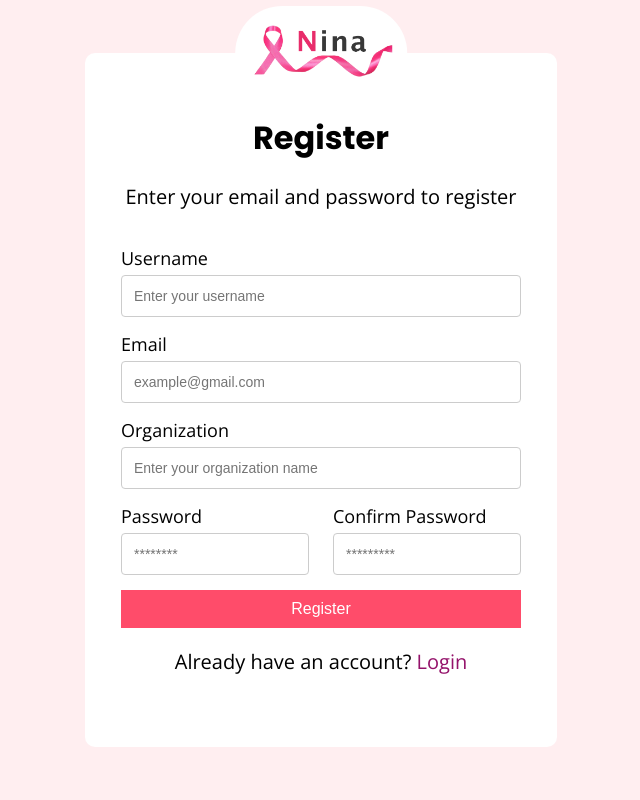
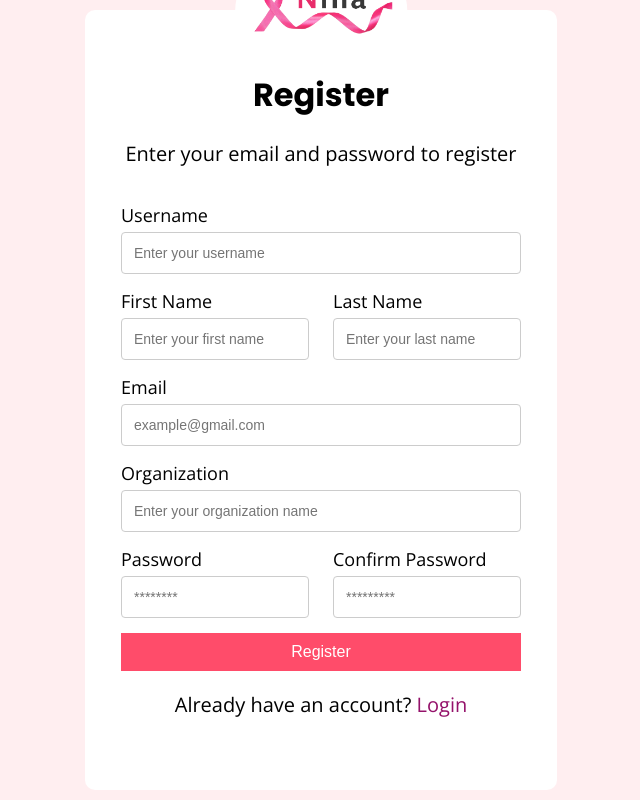
Before and after one commit to mwisechacha/Project-Nina, a Django app: page /register/ in a window 1280 px wide. Shown: the whole page, without its empty margins (319-959 px from the left). Run offline with Django 5.2, Linux system fonts and the light colour scheme; parts of the project's set-up code (start-up, migrations or seed data) failed here and were passed over.

Commit message:
add radiologist table to input;

```diff
--- a/predictions/templates/predictions/upload_image.html
+++ b/predictions/templates/predictions/upload_image.html
@@ -96,7 +96,7 @@
                         <option value="CIRCUMSCRIBED-OBSCURED-ILL_DEFINED">CIRCUMSCRIBED-OBSCURED-ILL DEFINED</option>
                         <option value="CIRCUMSCRIBED-MICROLOBULATED-ILL_DEFINED">CIRCUMSCRIBED-MICROLOBULATED-ILL DEFINED</option>
                         <option value="MICROLOBULATED-SPICULATED">MICROLOBULATED-SPICULATED</option>
-                        <option value="MICROBULTAED-ILL_DEFINED-SPICULATED">MICROLOBULATED-ILL DEFINED-SPICULATED</option>
+                        <option value="MICROLOBULATED-ILL_DEFINED-SPICULATED">MICROLOBULATED-ILL DEFINED-SPICULATED</option>
                         <option value="CIRCUMSCRIBED-MICROLOBULATED">CIRCUMSCRIBED-MICROLOBULATED</option>
                         <option value="OBSCURED-CIRCUMSCRIBED">OBSCURED-CIRCUMSCRIBED</option>
                         <option value="CIRCUMSCRIBED-SPICULATED">CIRCUMSCRIBED-SPICULATED</option>
--- a/static/css/register.css
+++ b/static/css/register.css
@@ -62,7 +62,6 @@ body{
     margin-bottom: 15px;
     text-align: left;
     align-items: center;
-    /* gap: 24px; */
 }
 
 .form-group label{
@@ -91,6 +90,10 @@ body{
     width: 100%;
 }
 
+.form-name{
+    display: flex;
+    gap: 24px;
+}
 .password-group{
     display: flex;
     justify-content: space-between;
--- a/users/forms.py
+++ b/users/forms.py
@@ -1,14 +1,18 @@
 from django import forms
 from django.contrib.auth.forms import UserCreationForm, AuthenticationForm
 from django.contrib.auth.models import User
+from .models import Profile
+from predictions.models import Radiologist
 
 class RegisterForm(UserCreationForm):
+    first_name = forms.CharField(max_length=100, required=False)
+    last_name = forms.CharField(max_length=100, required=False)
     email = forms.EmailField(required=True)
     organization = forms.CharField(max_length=100, required=True)
 
     class Meta:
         model = User
-        fields = ['username', 'email', 'organization', 'password1', 'password2']
+        fields = ['username', 'email', 'first_name', 'last_name', 'organization', 'password1', 'password2']
 
     def clean_email(self):
         email = self.cleaned_data.get('email')
@@ -25,6 +29,22 @@ class RegisterForm(UserCreationForm):
 
         return cleaned_data
 
+    def save(self, commit=True):
+        user = super().save(commit=False)
+        user.email = self.cleaned_data.get('email')
+        if commit:
+            user.save()
+            Profile.objects.create(
+                user=user,
+                first_name=self.cleaned_data.get('first_name'),
+                last_name=self.cleaned_data.get('last_name'),
+                organization=self.cleaned_data.get('organization')
+            )
+            Radiologist.objects.create(user=user)
+
+        return user
+
+
 class LoginForm(AuthenticationForm):
     pass
 
--- a/users/templates/users/login.html
+++ b/users/templates/users/login.html
@@ -27,7 +27,8 @@
                     <div class="form-group">
                         <label for="username">username</label>
                         <input type="username" name="username" id="username" required
-                        class="{% if form.username.errors %}error{% endif %}">
+                        class="{% if form.username.errors %}error{% endif %}"
+                        default="{{ form.username.value }}">
                     </div>
                     <div class="form-group">
                         <label for="password">Password</label>
--- a/users/templates/users/register.html
+++ b/users/templates/users/register.html
@@ -21,18 +21,38 @@
             <div class="form-group">
                 <label for="username">Username</label>
                 <input type="text" name="username" id="username" placeholder="Enter your username" required
-                class="{% if form.username.errors %}error{% endif %}">
+                class="{% if form.username.errors %}error{% endif %}"
+                default="{{ form.username.value }}">
+            </div>
+            <div class="form-group">
+                <div class="form-name">
+                    <div class="form-fname">
+                        <label for="first_name">First Name</label>
+                        <input type="text" name="first_name" id="first_name" placeholder="Enter your first name" required
+                        class="{% if form.first_name.errors %}error{% endif %}"
+                        default="{{ form.first_name.value }}">
+                    </div>
+                    <div class="form-lname">
+                        <label for="last_name">Last Name</label>
+                        <input type="text" name="last_name" id="last_name" placeholder="Enter your last name" required
+                        class="{% if form.last_name.errors %}error{% endif %}"
+                        default="{{ form.last_name.value }}">
+                    </div>
+                </div>
             </div>
 
             <div class="form-group">
                 <label for="email">Email</label>
                 <input type="email" name="email" id="email" placeholder="example@gmail.com" required
-                class="{% if form.email.errors %}error{% endif %}">
+                class="{% if form.email.errors %}error{% endif %}"
+                default="{{ form.email.value }}">
             </div>
 
             <div class="form-group">
                 <label for="organization">Organization</label>
-                <input type="text" name="organization" id="organization" placeholder="Enter your organization name" required>
+                <input type="text" name="organization" id="organization" placeholder="Enter your organization name" required
+                class="{% if form.organization.errors %}error{% endif %}"
+                default="{{ form.organization.value }}">
             </div>
 
             <div class="password-group">
--- a/users/views.py
+++ b/users/views.py
@@ -5,6 +5,7 @@ from django.contrib.auth import login, logout, authenticate
 from django.contrib import messages
 from django.contrib.auth.decorators import login_required
 from .forms import RegisterForm, RequestDemoForm
+from predictions.models import Radiologist
 from django.core.mail import EmailMessage
 from django.conf import settings
 import os
@@ -20,7 +21,8 @@ def register_view(request):
     if request.method == 'POST':
         form = RegisterForm(request.POST)
         if form.is_valid():
-            form.save()
+            user = form.save()
+            Radiologist.objects.create(user=user)
             messages.success(request, 'Account created successfully. Please login.')
             if image_id:
                 return HttpResponseRedirect(reverse('upload_mammogram', f'?image_id={image_id}'))
```
Also changed, not shown: predictions/models.py (+10 -0 lines), predictions/templates/predictions/results.html (+6 -9 lines), predictions/views.py (+9 -2 lines), users/models.py (+11 -0 lines), predictions/migrations/0008_radiologist.py (added), predictions/migrations/0009_delete_radiologist.py (added), predictions/migrations/0010_radiologist_mammogram_radiologist.py (added), users/migrations/0001_initial.py (added).
